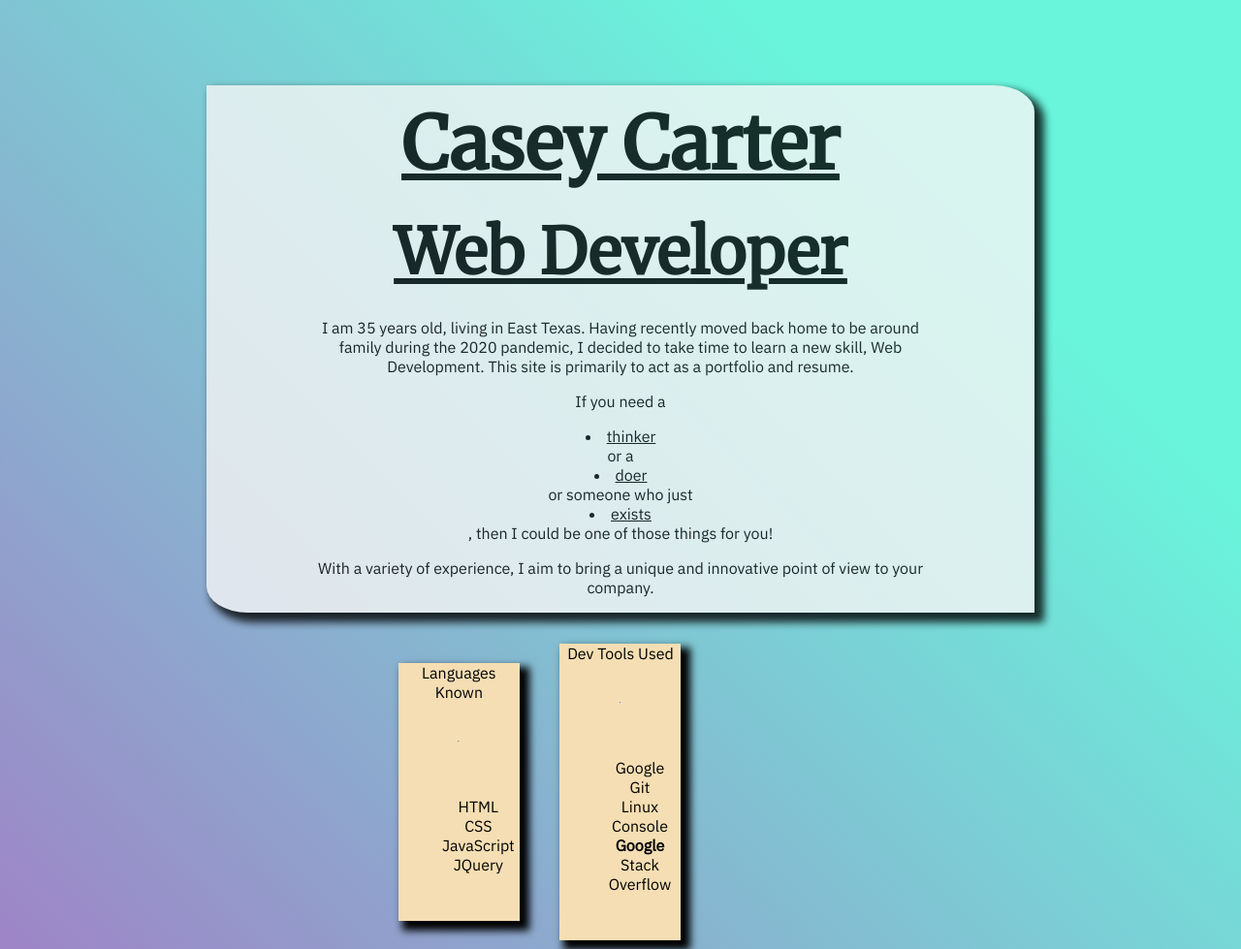
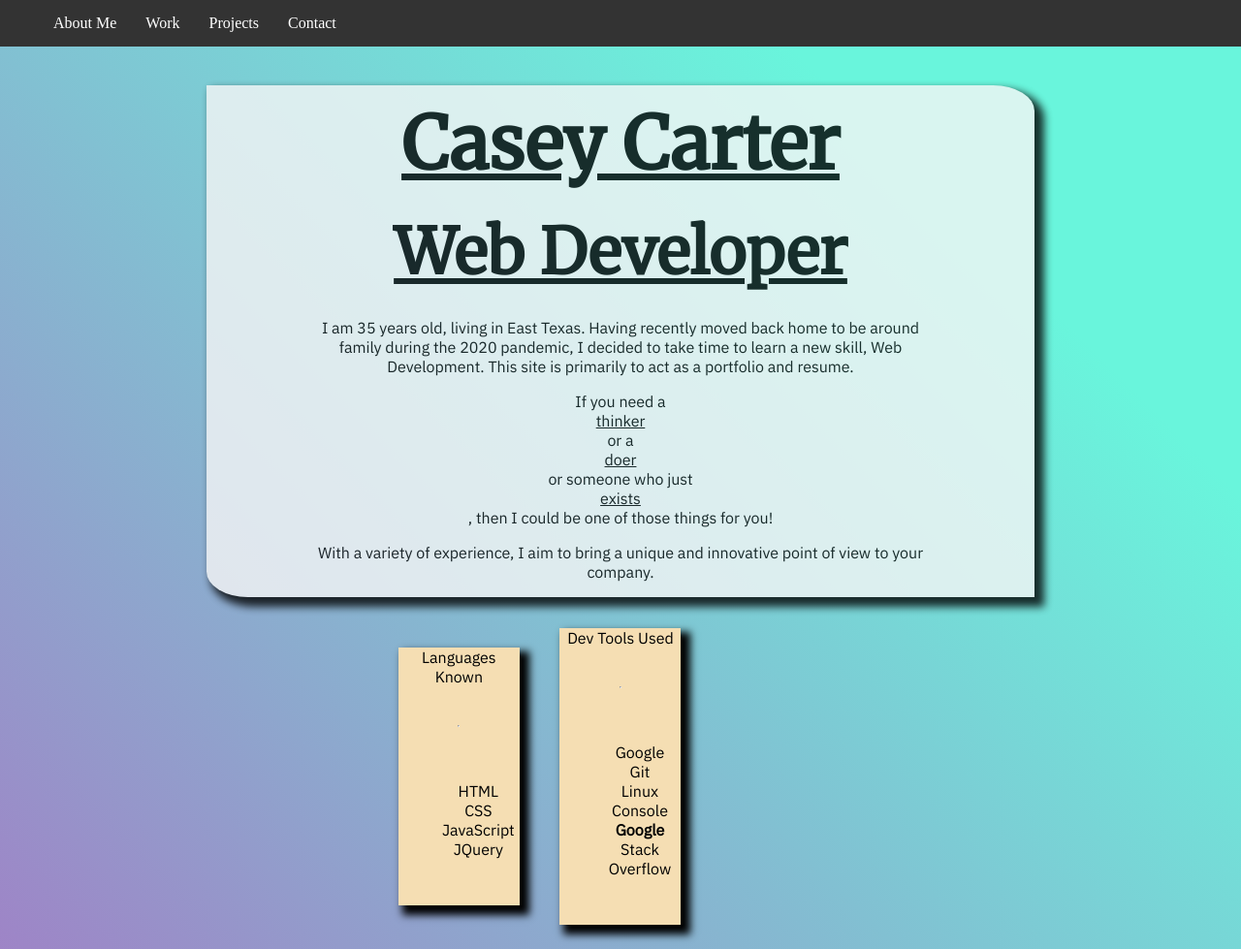
Before and after one commit to carter85/ccartersite, a plain HTML site: page about.html in a window 1280 px wide. Shown: the top 979 px of the page at 97% size. Drawn offline with nearby package versions, Linux system fonts and the light colour scheme.

Commit message:
made hireMe.js and added into HTML

```diff
--- a/about.html
+++ b/about.html
@@ -34,9 +34,9 @@
             <p>I am 35 years old, living in East Texas. Having recently moved back home to be around family during the 2020 pandemic,
                 I decided to take time to learn a new skill, Web Development. This site is primarily to act as a portfolio and resume.
             </p>
-            <p id="hireMe">If you need a <span class="hireChild"><a href="#" id="thinker" class="fancy"><u><li>thinker</li></u></a></span> or a
-                <span class="hireChild"><a href="#" id="doer" class="fancy"><u><li>doer</li></u></a></span> or someone who just
-                <span class="hireChild"><a href="#" id="exists" class="fancy"><u><li>exists</li></u><a href="#"></a></span>,
+            <p id="hireMe">If you need a <span class="hireChild"><a href="#" id="thinker" class="fancy"><u>thinker</u></a></span> or a
+                <span class="hireChild"><a href="#" id="doer" class="fancy"><u>doer</u></a></span> or someone who just
+                <span class="hireChild"><a href="#" id="exists" class="fancy"><u>exists</u><a href="#"></a></span>,
                 then I could be one of those things for you!
             </p>
             <p>With a variety of experience, I aim to bring a unique and innovative point of view to your company.</p>
@@ -177,7 +177,7 @@
     <p id="ca">Casey Carter</p>
 </div>
 
-<script>
+<script src="js/hireMe.js">
 
 var prevScrollpos = window.pageYOffset;
 window.onscroll = function() {
--- /dev/null
+++ b/js/hireMe.js
@@ -0,0 +1 @@
+var el = document.write("weiner");
```
